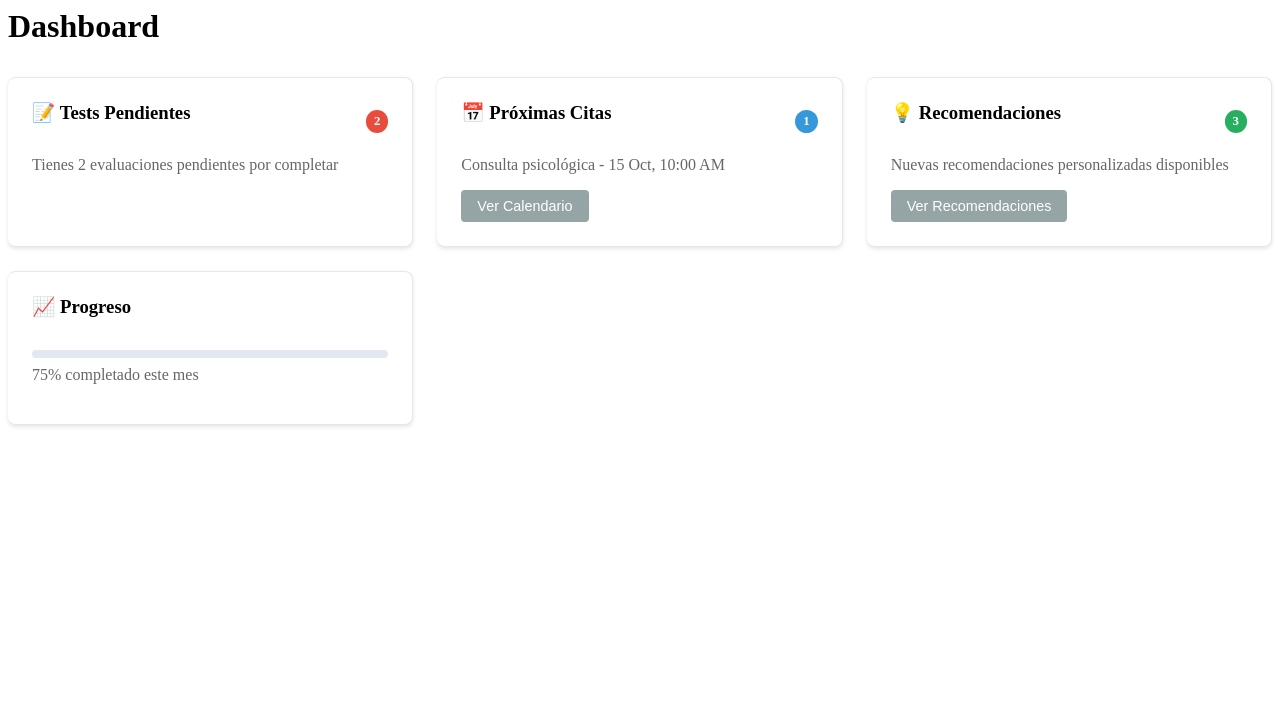
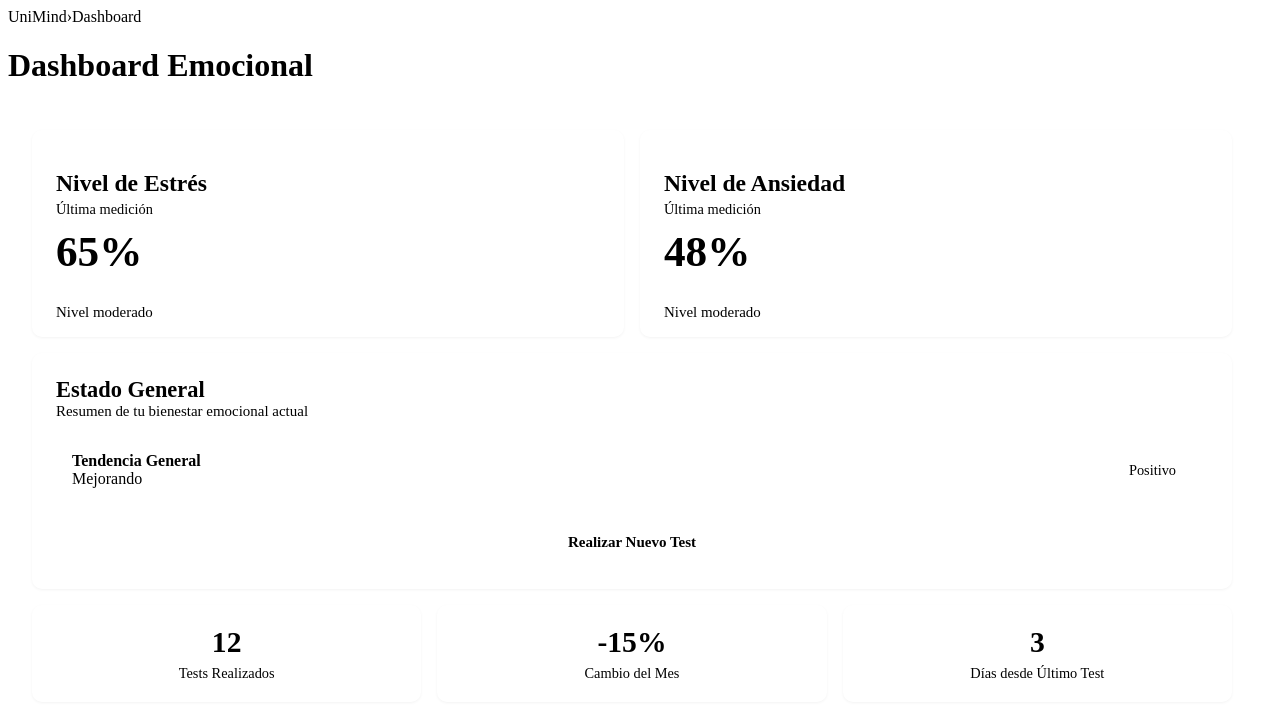
Before and after one commit to jorian101/unimind, a PHP site: page /views/estudiante/dashboard.php in a window 1280 px wide. Shown: the top 725 px of the page. Run offline with PHP 8.4, Linux system fonts and the light colour scheme.

Commit message:
feat: dashboard de estudiante

```diff
--- /dev/null
+++ b/public/js/dashboard.js
@@ -0,0 +1,117 @@
+document.addEventListener("DOMContentLoaded", function () {
+  console.log("Dashboard JavaScript cargado");
+
+  // Simulación de datos "desde base de datos"
+  const datosUsuario = {
+    estres: 65,
+    ansiedad: 48,
+    tendencia: "Mejorando",
+    estadoGeneral: "Positivo",
+    totalTests: 12,
+    cambioMes: -15,
+    diasUltimoTest: 3,
+  };
+
+  // Cálculo de nivel según porcentaje
+  function calcularNivel(valor) {
+    if (valor < 30) return "Bajo";
+    if (valor < 70) return "Moderado";
+    return "Alto";
+  }
+
+  // Render del dashboard
+  function renderDashboard(data) {
+    const container = document.getElementById("dashboard");
+
+    if (!container) {
+      console.error("Container dashboard no encontrado");
+      return;
+    }
+
+    container.innerHTML = `
+            <section class="cards-row">
+                <div class="card card--stress">
+                    <h3>Nivel de Estrés</h3>
+                    <small>Última medición</small>
+                    <div class="percent">${data.estres}%</div>
+                    <div class="bar">
+                        <div class="bar-fill" style="width:${data.estres}%;"></div>
+                    </div>
+                    <div class="level">Nivel ${calcularNivel(data.estres).toLowerCase()}</div>
+                </div>
+
+                <div class="card card--anxiety">
+                    <h3>Nivel de Ansiedad</h3>
+                    <small>Última medición</small>
+                    <div class="percent">${data.ansiedad}%</div>
+                    <div class="bar">
+                        <div class="bar-fill" style="width:${data.ansiedad}%;"></div>
+                    </div>
+                    <div class="level">Nivel ${calcularNivel(data.ansiedad).toLowerCase()}</div>
+                </div>
+            </section>
+
+            <section class="general">
+                <div class="general-header">Estado General</div>
+                <div class="general-sub">Resumen de tu bienestar emocional actual</div>
+
+                <div class="general-body">
+                    <div>
+                        <strong>Tendencia General</strong><br>
+                        <span>${data.tendencia}</span>
+                    </div>
+                    <span class="status">${data.estadoGeneral}</span>
+                </div>
+
+                <button class="dashboard-btn" onclick="realizarNuevoTest()">Realizar Nuevo Test</button>
+            </section>
+
+            <section class="metrics">
+                <div class="metric">
+                    <div class="value">${data.totalTests}</div>
+                    <div class="label">Tests Realizados</div>
+                </div>
+                <div class="metric">
+                    <div class="value">${data.cambioMes > 0 ? "+" : ""}${data.cambioMes}%</div>
+                    <div class="label">Cambio del Mes</div>
+                </div>
+                <div class="metric">
+                    <div class="value">${data.diasUltimoTest}</div>
+                    <div class="label">Días desde Último Test</div>
+                </div>
+            </section>
+        `;
+
+    // Animar las barras de progreso después de renderizar
+    setTimeout(() => {
+      animateProgressBars();
+    }, 100);
+  }
+
+  // Animar barras de progreso
+  function animateProgressBars() {
+    const barFills = document.querySelectorAll(".bar-fill");
+    barFills.forEach((bar) => {
+      const width = bar.style.width;
+      bar.style.width = "0%";
+      setTimeout(() => {
+        bar.style.width = width;
+      }, 100);
+    });
+  }
+
+  // Función para el botón de nuevo test
+  window.realizarNuevoTest = function () {
+    // Guardar el estado actual del sidebar antes de navegar
+    const currentCollapsed = document
+      .getElementById("sidebar")
+      .classList.contains("sidebar--collapsed");
+    localStorage.setItem("sidebarCollapsed", currentCollapsed.toString());
+
+    // Navegar a la página de tests
+    window.location.href = "?role=estudiante&page=tests";
+  };
+
+  // Renderizar dashboard inmediatamente
+  renderDashboard(datosUsuario);
+});
--- a/public/js/main-simple.js
+++ b/public/js/main-simple.js
@@ -222,7 +222,7 @@ document.addEventListener("DOMContentLoaded", function () {
     const sidebar = document.getElementById("sidebar");
     const toggle = document.querySelector(".sidebar__menu-toggle");
     const overlay = document.getElementById("sidebar-overlay");
-    const isMobile = window.innerWidth <= 768; // Changed to match CSS
+    const isMobile = window.innerWidth <= 768;
 
     if (isMobile && sidebar.classList.contains("sidebar--show")) {
       // Si se hace clic fuera del sidebar y no es el botón toggle
--- /dev/null
+++ b/views/estudiante/dashboard.css
@@ -0,0 +1,348 @@
+.dashboard-container {
+  font-family: var(--font);
+  color: var(--pri-500);
+  max-width: 1200px;
+  padding: 1.25rem;
+  background: var(--bg-100);
+  display: flex;
+  flex-direction: column;
+  gap: 1rem;
+}
+
+/* ======== Tarjetas principales ======== */
+.cards-row {
+  display: flex;
+  gap: 1rem;
+  flex-wrap: wrap;
+}
+
+.card {
+  flex: 1;
+  min-width: 280px;
+  background: var(--bg-100);
+  border-radius: 10px;
+  padding: 1rem 1.5rem;
+  box-shadow: 0 1px 3px rgba(0, 0, 0, 0.05);
+  border: 1px solid var(--bg-500);
+  transition: all 0.3s ease;
+}
+
+.card:hover {
+  transform: translateY(-2px);
+  box-shadow: 0 4px 12px rgba(0, 0, 0, 0.1);
+}
+
+.card h3 {
+  font-size: calc(0.9975rem + 0.6vw);
+  margin-bottom: 0.3rem;
+  font-weight: 600;
+}
+
+.card small {
+  color: var(--var-700);
+  font-size: calc(0.8375rem + 0.075vw);
+}
+
+.card .percent {
+  font-size: calc(1.5rem + 1.5vw);
+  font-weight: 600;
+  margin-top: 0.5rem;
+  line-height: 1.2;
+}
+
+.bar {
+  height: 10px;
+  border-radius: 10px;
+  background: var(--bg-500);
+  margin-top: 0.5rem;
+  overflow: hidden;
+}
+
+.bar-fill {
+  height: 100%;
+  transition: width 0.8s ease-out;
+  border-radius: 10px;
+}
+
+.level {
+  margin-top: 0.5rem;
+  color: var(--var-700);
+  font-weight: 500;
+  font-size: calc(0.875rem + 0.075vw);
+}
+
+/* ======== Estado general ======== */
+.general {
+  background: var(--bg-100);
+  border-radius: 10px;
+  box-shadow: 0 1px 3px rgba(0, 0, 0, 0.05);
+  padding: 1.5rem;
+  border: 1px solid var(--bg-500);
+}
+
+.general-header {
+  font-size: calc(1rem + 0.5vw);
+  font-weight: 600;
+  color: var(--pri-500);
+}
+
+.general-sub {
+  color: var(--var-700);
+  margin-bottom: 1rem;
+  font-size: calc(0.875rem + 0.075vw);
+}
+
+.general-body {
+  background: var(--bg-300);
+  padding: 1rem;
+  border-radius: 8px;
+  display: flex;
+  justify-content: space-between;
+  align-items: center;
+  flex-wrap: wrap;
+  gap: 0.5rem;
+}
+
+.general-body span {
+  font-weight: 500;
+}
+
+.status {
+  background: var(--acc-100);
+  color: var(--acc-700);
+  padding: 0.375rem 1rem;
+  border-radius: 20px;
+  font-size: calc(0.8375rem + 0.075vw);
+  font-weight: 600;
+  white-space: nowrap;
+}
+
+.dashboard-btn {
+  background: var(--pri-500);
+  color: var(--bg-100);
+  border: none;
+  width: 100%;
+  padding: 0.875rem;
+  border-radius: 8px;
+  margin-top: 1rem;
+  cursor: pointer;
+  font-weight: 600;
+  font-size: calc(0.90375rem + 0.045vw);
+  transition: all 0.2s ease;
+  font-family: var(--font);
+}
+
+.dashboard-btn:hover {
+  background: var(--pri-600);
+  transform: translateY(-1px);
+  box-shadow: 0 2px 8px rgba(112, 0, 30, 0.3);
+}
+
+/* ======== Métricas finales ======== */
+.metrics {
+  display: grid;
+  grid-template-columns: repeat(auto-fit, minmax(150px, 1fr));
+  gap: 1rem;
+}
+
+.metric {
+  text-align: center;
+  background: var(--bg-100);
+  border-radius: 10px;
+  padding: 1.25rem 1rem;
+  box-shadow: 0 1px 3px rgba(0, 0, 0, 0.05);
+  border: 1px solid var(--bg-500);
+  transition: all 0.3s ease;
+}
+
+.metric:hover {
+  transform: translateY(-2px);
+  box-shadow: 0 4px 12px rgba(0, 0, 0, 0.1);
+}
+
+.metric .value {
+  font-size: calc(1.25rem + 0.75vw);
+  color: var(--pri-500);
+  font-weight: 700;
+  line-height: 1.2;
+  margin-bottom: 0.25rem;
+}
+
+.metric .label {
+  color: var(--var-700);
+  font-size: calc(0.8375rem + 0.075vw);
+  font-weight: 500;
+}
+
+/* Responsive Breakpoints */
+
+/* Mobile Small (≤ 390px) */
+@media (max-width: 390px) {
+  .dashboard-container {
+    padding: 1rem;
+    gap: 1rem;
+  }
+
+  .cards-row {
+    flex-direction: column;
+    gap: 1rem;
+  }
+
+  .card {
+    min-width: auto;
+    padding: 1rem;
+  }
+
+  .general {
+    padding: 1rem;
+  }
+
+  .general-body {
+    flex-direction: column;
+    align-items: flex-start;
+    gap: 1rem;
+  }
+
+  .metrics {
+    grid-template-columns: 1fr;
+    gap: 0.75rem;
+  }
+
+  .metric {
+    padding: 1rem;
+  }
+}
+
+/* Mobile (391px - 767px) */
+@media (min-width: 391px) and (max-width: 767px) {
+  .cards-row {
+    flex-direction: column;
+  }
+
+  .card {
+    min-width: auto;
+  }
+
+  .general-body {
+    flex-direction: column;
+    align-items: flex-start;
+    gap: 1rem;
+  }
+
+  .metrics {
+    grid-template-columns: repeat(2, 1fr);
+  }
+}
+
+/* Tablet (768px - 1023px) */
+@media (min-width: 768px) and (max-width: 1023px) {
+  .cards-row {
+    flex-wrap: nowrap;
+  }
+
+  .card {
+    min-width: 250px;
+  }
+
+  .metrics {
+    grid-template-columns: repeat(3, 1fr);
+  }
+}
+
+/* Desktop Medium (1024px - 1439px) */
+@media (min-width: 1024px) and (max-width: 1439px) {
+  .dashboard-container {
+    padding: 1.5rem;
+  }
+
+  .cards-row {
+    flex-wrap: nowrap;
+  }
+}
+
+/* Desktop Large (≥ 1440px) */
+@media (min-width: 1440px) {
+  .dashboard-container {
+    max-width: 1400px;
+    padding: 2rem;
+    gap: 1.5rem;
+  }
+
+  .cards-row {
+    gap: 1.5rem;
+  }
+
+  .general {
+    padding: 2rem;
+  }
+
+  .metrics {
+    gap: 1.5rem;
+  }
+
+  .metric {
+    padding: 1.5rem;
+  }
+}
+
+/* Loading states */
+.dashboard-container.loading {
+  opacity: 0.7;
+  pointer-events: none;
+}
+
+@keyframes pulse {
+  0%,
+  100% {
+    opacity: 1;
+  }
+  50% {
+    opacity: 0.7;
+  }
+}
+
+.card.loading,
+.metric.loading {
+  animation: pulse 1.5s infinite;
+}
+
+/* Smooth transitions for responsive changes */
+.card,
+.metric,
+.general {
+  transition: all 0.3s ease;
+}
+
+/* Hover effects for touch devices */
+@media (hover: none) {
+  .card:hover,
+  .metric:hover,
+  .dashboard-btn:hover {
+    transform: none;
+  }
+}
+
+/* Color variants for different stress/anxiety levels */
+.card--stress {
+  border-color: #d5a8a0;
+}
+
+.card--stress h3 {
+  color: var(--pri-500);
+}
+
+.card--stress .bar-fill {
+  background: var(--pri-600);
+}
+
+.card--anxiety {
+  border-color: #a7d8d8;
+}
+
+.card--anxiety h3 {
+  color: var(--acc-700);
+}
+
+.card--anxiety .bar-fill {
+  background: var(--acc-700);
+}
--- a/views/estudiante/dashboard.php
+++ b/views/estudiante/dashboard.php
@@ -1,161 +1,12 @@
 <?php
-require_once dirname(__DIR__) . '/./pageHeader.php';
-renderPageHeader('Dashboard', ['Dashboard']);
+require_once dirname(__DIR__) . '/pageHeader.php';
+renderPageHeader('Dashboard Emocional', ['UniMind', 'Dashboard']);
 ?>
 
-<div class="dashboard-content">
-    <div class="dashboard-grid">
-        <div class="dashboard-card">
-            <div class="card-header">
-                <h3>📝 Tests Pendientes</h3>
-                <span class="badge urgent">2</span>
-            </div>
-            <div class="card-content">
-                <p>Tienes 2 evaluaciones pendientes por completar</p>
-                <button class="btn-primary">Ver Tests</button>
-            </div>
-        </div>
+<link rel="stylesheet" href="views/estudiante/dashboard.css?v=<?php echo time(); ?>">
 
-        <div class="dashboard-card">
-            <div class="card-header">
-                <h3>📅 Próximas Citas</h3>
-                <span class="badge info">1</span>
-            </div>
-            <div class="card-content">
-                <p>Consulta psicológica - 15 Oct, 10:00 AM</p>
-                <button class="btn-secondary">Ver Calendario</button>
-            </div>
-        </div>
+<main class="dashboard-container" id="dashboard">
+    <!-- Contenido se carga dinámicamente con JavaScript -->
+</main>
 
-        <div class="dashboard-card">
-            <div class="card-header">
-                <h3>💡 Recomendaciones</h3>
-                <span class="badge success">3</span>
-            </div>
-            <div class="card-content">
-                <p>Nuevas recomendaciones personalizadas disponibles</p>
-                <button class="btn-secondary">Ver Recomendaciones</button>
-            </div>
-        </div>
-
-        <div class="dashboard-card">
-            <div class="card-header">
-                <h3>📈 Progreso</h3>
-            </div>
-            <div class="card-content">
-                <div class="progress-bar">
-                    <div class="progress-fill" style="width: 75%"></div>
-                </div>
-                <p>75% completado este mes</p>
-            </div>
-        </div>
-    </div>
-</div>
-
-<style>
-.dashboard-grid {
-    display: grid;
-    grid-template-columns: repeat(auto-fit, minmax(300px, 1fr));
-    gap: 1.5rem;
-    margin-top: 2rem;
-}
-
-.dashboard-card {
-    background: white;
-    border-radius: 8px;
-    padding: 1.5rem;
-    box-shadow: 0 2px 4px rgba(0,0,0,0.1);
-    border: 1px solid #e2e8f0;
-}
-
-.card-header {
-    display: flex;
-    justify-content: space-between;
-    align-items: center;
-    margin-bottom: 1rem;
-}
-
-.card-header h3 {
-    margin: 0;
-    color: var(--pri-700);
-}
-
-.badge {
-    padding: 0.25rem 0.5rem;
-    border-radius: 12px;
-    font-size: 0.8rem;
-    font-weight: bold;
-    color: white;
-}
-
-.badge.urgent {
-    background: #e74c3c;
-}
-
-.badge.info {
-    background: #3498db;
-}
-
-.badge.success {
-    background: #27ae60;
-}
-
-.card-content p {
-    margin: 0 0 1rem 0;
-    color: #666;
-}
-
-.btn-primary, .btn-secondary {
-    padding: 0.5rem 1rem;
-    border: none;
-    border-radius: 4px;
-    cursor: pointer;
-    font-size: 0.9rem;
-}
-
-.btn-primary {
-    background: var(--pri-500);
-    color: white;
-}
-
-.btn-secondary {
-    background: #95a5a6;
-    color: white;
-}
-
-.progress-bar {
-    background: #e2e8f0;
-    border-radius: 8px;
-    height: 8px;
-    margin-bottom: 0.5rem;
-}
-
-.progress-fill {
-    background: var(--pri-500);
-    height: 100%;
-    border-radius: 8px;
-    transition: width 0.3s ease;
-}
-</style>
-
-<style>
-.dashboard-grid {
-    display: grid;
-    grid-template-columns: repeat(auto-fit, minmax(300px, 1fr));
-    gap: 1.5rem;
-    margin-top: 2rem;
-}
-
-.dashboard-card {
-    background: white;
-    padding: 1.5rem;
-    border-radius: 8px;
-    box-shadow: 0 2px 4px rgba(0,0,0,0.1);
-    border-left: 4px solid var(--pri-500);
-}
-
-.dashboard-card h3 {
-    margin: 0 0 1rem 0;
-    color: var(--pri-700);
-}
-</style>
+<script src="public/js/dashboard.js?v=<?php echo time(); ?>"></script>
--- a/views/layout.php
+++ b/views/layout.php
@@ -8,6 +8,10 @@
 <link rel="stylesheet" href="views/header.css?v=<?php echo time(); ?>">
 <link rel="stylesheet" href="views/pageHeader.css?v=<?php echo time(); ?>">
 <link rel="stylesheet" href="views/estudiante/inicio.css?v=<?php echo time(); ?>">
+
+<?php if(($_GET['page'] ?? '') === 'dashboard'): ?>
+<link rel="stylesheet" href="views/estudiante/dashboard.css?v=<?php echo time(); ?>">
+<?php endif; ?>
 
 <!-- Apply initial state IMMEDIATELY before any CSS loads -->
 <script>
```
